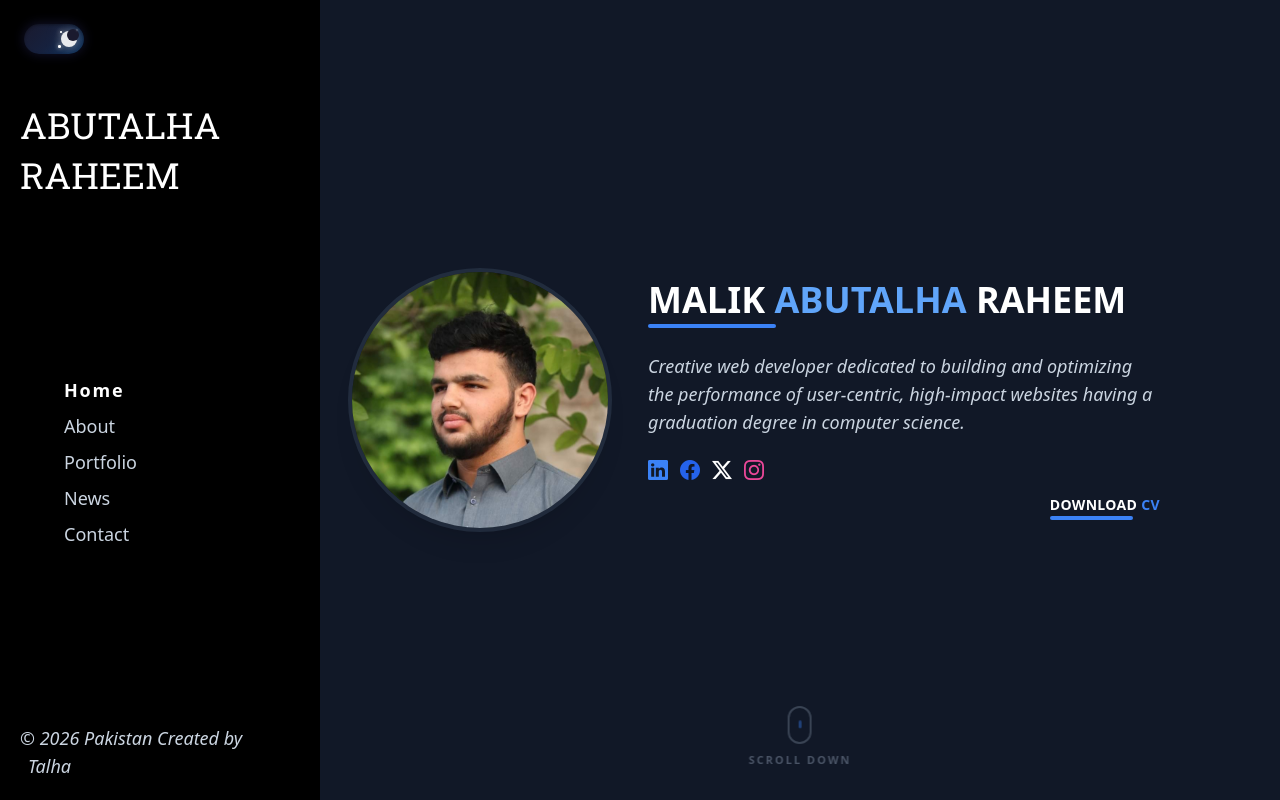
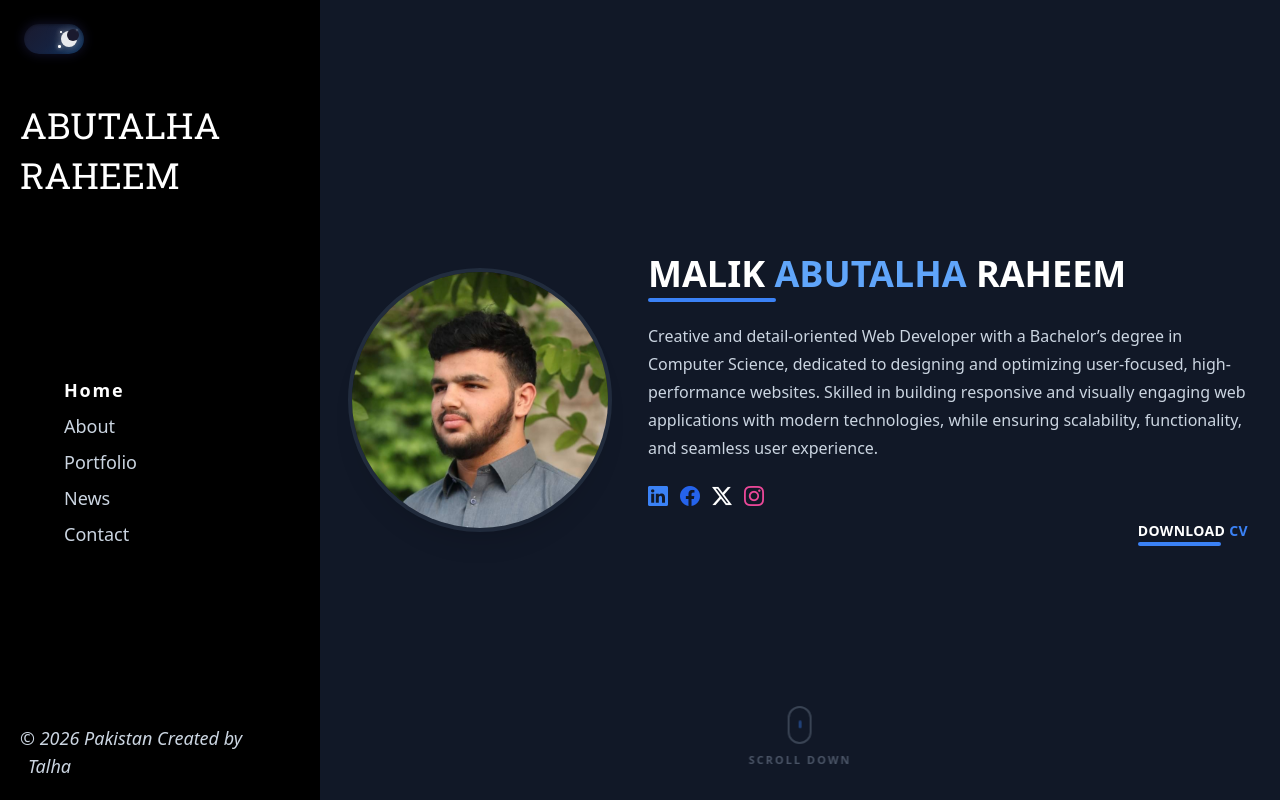
Before and after one commit to talha125-git/-Talha-Portfolio-, a React (Vite) app: page / in a window 1280 px wide. Built offline with nearby package versions, Linux system fonts and the light colour scheme.

Commit message:
Changes in home descrption

```diff
--- a/src/components/Home.jsx
+++ b/src/components/Home.jsx
@@ -30,10 +30,11 @@ const Home = () => {
                     <div className="lg:w-32 w-full h-1 mt-1 bg-blue-500  rounded-full"></div>
                     </div>
 
-                    <p className="text-lg italic mt-6 px-3 lg:px-0 text-center lg:text-start text-slate-300 max-w-lg">
-                        Creative web developer dedicated to building and optimizing
-                        the performance of user-centric, high-impact websites having a
-                        graduation degree in computer science.
+                    <p className="mt-5 text-base leading-7 text-slate-300 max-w-2xl text-center lg:text-left">
+                        Creative and detail-oriented Web Developer with a Bachelor’s degree in Computer Science,
+                        dedicated to designing and optimizing user-focused, high-performance websites. Skilled in
+                        building responsive and visually engaging web applications with modern technologies, while
+                        ensuring scalability, functionality, and seamless user experience.
                     </p>
                     <div className="space-x-3 mt-5 flex justify-center lg:justify-start">
                         <a href="https://www.linkedin.com/in/malik-abutalha-raheem-b89b09354" className="text-xl text-blue-500 hover:text-blue-400 hover:scale-125 transition-all duration-300">
```
Also changed, not shown: 1 other file (tests, documents, lock files or other folders).
